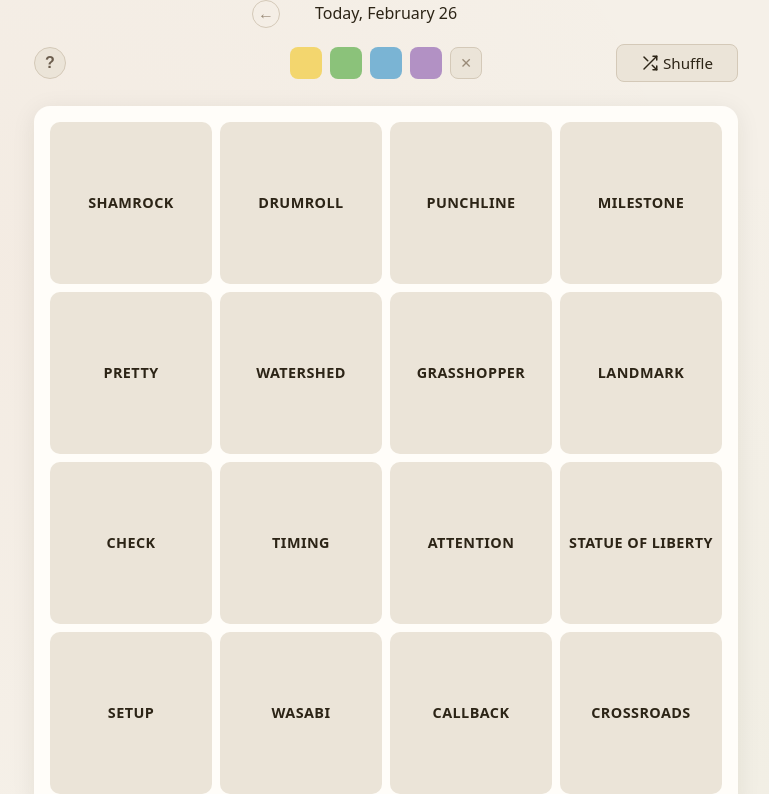
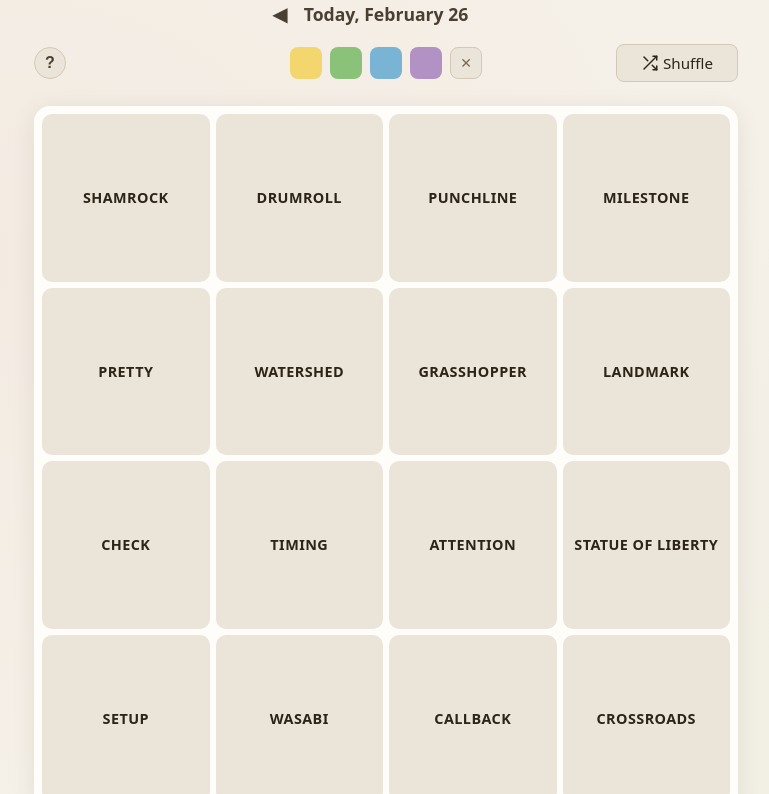
Before and after one commit to jeamesbone/well-connected, a plain HTML site: page index.html in a window 1280 px wide. Shown: the part 91-885 px from the top of the page, without its empty margins (254-1023 px from the left). Drawn offline with Linux system fonts and the light colour scheme.

Commit message:
Update UI

```diff
--- a/index.html
+++ b/index.html
@@ -11,9 +11,9 @@
         <header class="header">
             <h1>Well Connected</h1>
             <div class="date-nav">
-                <button class="date-nav-btn" id="prevDayBtn" title="Previous day">&#8592;</button>
+                <button class="date-nav-btn" id="prevDayBtn" title="Previous day">◀</button>
                 <span class="date-nav-label" id="dateLabel"></span>
-                <button class="date-nav-btn" id="nextDayBtn" title="Next day">&#8594;</button>
+                <button class="date-nav-btn" id="nextDayBtn" title="Next day">▶</button>
             </div>
         </header>
 
--- a/styles.css
+++ b/styles.css
@@ -6,8 +6,8 @@
     --bg-secondary: #ebe4d8;
     --bg-card: #fffdf9;
     --text-primary: #2c2416;
-    --text-secondary: #6b5d4d;
-    --text-muted: #9a8b78;
+    --text-secondary: #4a3f33;
+    --text-muted: #7a6b58;
     --border-color: #d4c9b8;
     --shadow-color: rgba(44, 36, 22, 0.08);
 
@@ -27,6 +27,7 @@
 
     /* Spacing */
     --space-xs: 0.25rem;
+    --space-grid: 0.375rem;
     --space-sm: 0.5rem;
     --space-md: 1rem;
     --space-lg: 1.5rem;
@@ -107,31 +108,25 @@ body {
 }
 
 .date-nav-label {
-    font-size: 1.0rem;
-    color: var(--text-primary);
-    min-width: 180px;
+    font-size: 1.1rem;
+    color: var(--text-secondary);
+    font-weight: 600;
     text-align: center;
 }
 
 .date-nav-btn {
     background: none;
-    border: 1px solid var(--border-color);
-    border-radius: 50%;
-    width: 28px;
-    height: 28px;
+    border: none;
     cursor: pointer;
-    color: var(--text-muted);
-    font-size: 1.0rem;
-    display: flex;
-    align-items: center;
-    justify-content: center;
-    transition: border-color 0.15s, color 0.15s;
+    color: var(--text-secondary);
+    font-size: 1.25rem;
+    padding: 0;
+    transition: color 0.15s;
     flex-shrink: 0;
     visibility: hidden;
 }
 
 .date-nav-btn:hover {
-    border-color: var(--text-primary);
     color: var(--text-primary);
 }
 
@@ -482,8 +477,8 @@ body {
 .grid {
     display: grid;
     grid-template-columns: repeat(4, 1fr);
-    gap: var(--space-sm);
-    padding: var(--space-md);
+    gap: var(--space-grid);
+    padding: var(--space-sm);
     background: var(--bg-card);
     border-radius: 16px;
     box-shadow: 0 4px 24px var(--shadow-color);
@@ -835,13 +830,10 @@ body {
 
 /* Responsive */
 @media (max-width: 600px) {
-    .header h1 {
-        font-size: 2rem;
-    }
 
     .grid {
-        gap: 6px;
-        padding: var(--space-sm);
+        gap: var(--space-grid);
+        padding: var(--space-grid);
     }
 
     .tile {
```
